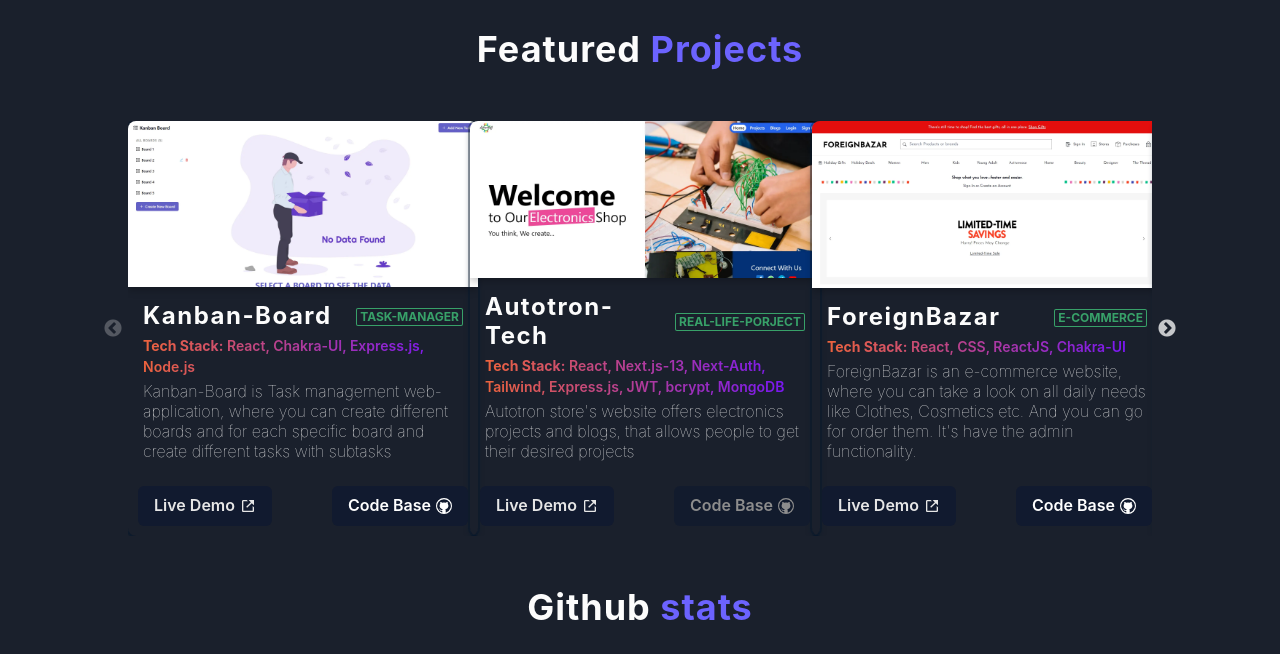
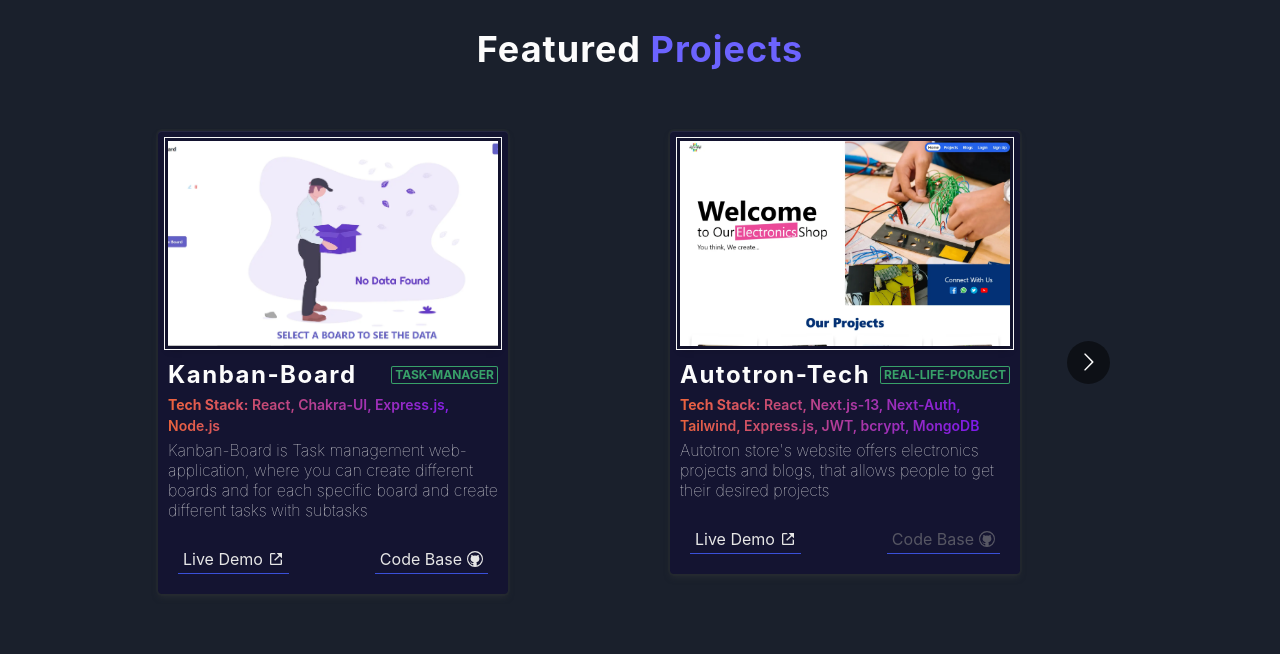
Before and after one commit to Atanu8250/Atanu8250.github.io, a React (Vite) app: page / in a window 1280 px wide. Shown: the part 3680-4334 px from the top of the page. Built offline with nearby package versions, Linux system fonts and the light colour scheme.

Commit message:
projects slider changed

```diff
--- a/package.json
+++ b/package.json
@@ -22,9 +22,8 @@
     "react-dom": "^18.3.1",
     "react-github-calendar": "^4.5.4",
     "react-icons": "^5.4.0",
-    "react-slick": "^0.30.3",
-    "react-tooltip": "^5.28.0",
-    "slick-carousel": "^1.8.1"
+    "react-multi-carousel": "^2.8.5",
+    "react-tooltip": "^5.28.0"
   },
   "devDependencies": {
     "@eslint/js": "^9.17.0",
--- a/src/App.css
+++ b/src/App.css
@@ -567,7 +567,7 @@ p::selection {
     padding-bottom: 20px;
 }
 
-.content h2{
+.content h2 {
     width: 100%;
 }
 
@@ -576,7 +576,7 @@ p::selection {
     color: #c9c9c9;
 }
 
-.content a:hover{
+.content a:hover {
     text-underline-offset: 3px;
 }
 
@@ -646,10 +646,11 @@ p::selection {
     box-shadow: 0 0 0 3px var(--TL-shine-color);
 }
 
-.experience-timeline>.timeline ul li:nth-child(odd) .time{
+.experience-timeline>.timeline ul li:nth-child(odd) .time {
     right: -200px;
 }
-.experience-timeline>.timeline ul li:nth-child(even) .time{
+
+.experience-timeline>.timeline ul li:nth-child(even) .time {
     left: -200px;
 }
 
@@ -709,18 +710,22 @@ p::selection {
     margin: 50px auto;
 }
 
+.carousel-container {
+    padding: 10px 0 10px 30px;
+}
+
 /* Porject - card */
 .ProjectCard {
-    box-shadow: rgba(6, 24, 44, 0.4) 0px 0px 0px 2px, rgba(6, 24, 44, 0.65) 0px 4px 6px -1px, rgba(255, 255, 255, 0.08) 0px 1px 0px inset;
-    border-radius: 8px;
+    box-shadow: rgba(42, 45, 49, 0.4) 0px 0px 0px 2px, rgba(46, 49, 53, 0.65) 0px 4px 6px -1px, rgba(255, 255, 255, 0.08) 0px 1px 0px inset;
+    border-radius: 4px;
     width: 350px;
-    height: 415px;
-    background: #0000;
+    background: #141431;
     overflow: hidden;
+    padding: 10px;
 }
 
 .ProjectCard>div:nth-child(2) {
-    padding: 15px;
+    padding: 15px 0;
 }
 
 .ProjectCard>div:nth-child(3) {
@@ -733,6 +738,8 @@ p::selection {
     background-size: cover;
     background-position: top;
     transition: ease-in-out 8s;
+    outline: 1px solid #f7f7f7;
+    outline-offset: 3px;
 }
 
 /* Slide the image on hover */
@@ -749,7 +756,6 @@ p::selection {
 /* project type tag */
 .ProjectCard>div:nth-child(2)>div:nth-child(1)>span {
     height: fit-content;
-
 }
 
 /* title of the project */
@@ -787,12 +793,24 @@ p::selection {
 /* project card buttons */
 
 .ProjectCard>div:last-child>div>a>button {
-    background-color: #111a2f;
+    all: unset;
+    display: flex;
+    align-items: center;
+    gap: 5px;
     color: #e6e6e6;
-}
-
-.ProjectCard>div:last-child>div>a>button>svg {
-    margin-left: 5px;
+    background: transparent;
+    border-radius: 0;
+    padding: 2px 5px;
+    border-bottom: 1px solid #3a50d9;
+}
+
+/* Disabled button */
+.ProjectCard>div:last-child>div>a[href=""] {
+    pointer-events: none;
+}
+
+.ProjectCard>div:last-child>div>a[href=""]>button {
+    color: #8d8d8d8c;
 }
 
 
@@ -830,8 +848,9 @@ p::selection {
     color: #fff;
 }
 
-
-
+.github-calendar>.react-activity-calendar svg{
+    width: 100%;
+}
 
 
 /* Contact-me */
@@ -1117,13 +1136,17 @@ p::selection {
     }
 
 
+    .carousel-container {
+        padding: 10px 0 10px 10px;
+    }
+
     /* github-stats */
     .github-stats {
         flex-direction: column;
     }
 
-    .react-activity-calendar {
-        width: 90%;
+    .github-calendar{
+        padding: 0 50px;
     }
 
 
@@ -1163,6 +1186,10 @@ p::selection {
         width: 90vw;
     }
 
+    .content {
+        width: fit-content;
+        margin-inline: auto;
+    }
     .content .text {
         font-size: 22px;
     }
@@ -1199,10 +1226,13 @@ p::selection {
         white-space: nowrap;
     }
 
+    #projects>div:nth-child(2) {
+        width: 100vw;
+    }
+
     .ProjectCard {
         margin-inline: auto;
         width: 90%;
-        padding: 0px;
     }
 
 
@@ -1223,6 +1253,10 @@ p::selection {
         font-size: 12px;
     }
 
+    .carousel-container {
+        padding: 10px 0 10px 0;
+    }
+
     /* github-stats */
     #githubStats>div:nth-child(2)>img {
         width: 75%;
@@ -1238,8 +1272,8 @@ p::selection {
         width: 85%;
     }
 
-    .react-activity-calendar {
-        width: 85%;
+    .github-calendar{
+        padding: 0 20px;
     }
 
     /*! Special class inherited from footer section don't use anywhere else  */
--- a/src/Components/Card.jsx
+++ b/src/Components/Card.jsx
@@ -8,7 +8,7 @@ const ProjectCard = ({ title, type, image, description, techStack, github, liveD
     <Flex flexDirection="column" className='ProjectCard'>
       <Box className='cardImg' backgroundImage={image} />
       <Box>
-        <Flex>
+        <Flex flexWrap={'wrap'} gap={'5px'}>
           <Heading size="md">{title}</Heading>
           <Badge variant='outline' colorScheme='green'>{type}</Badge>
         </Flex>
@@ -21,10 +21,10 @@ const ProjectCard = ({ title, type, image, description, techStack, github, liveD
       <Box>
         <HStack>
           <Link href={liveDemo} target="_blank">
-            <Button>Live Demo <BiLinkExternal /></Button>
+            <Button>Live Demo<BiLinkExternal /></Button>
           </Link>
-          <Link href={github} target="_blank" style={{pointerEvents: github ? '' : 'none'}}>
-            <Button style={{backgroundColor: github ? '#111a2f' : '#111a2fbc', color: github ? "#fff": "#8d8d8d"}}>Code Base <VscGithub /></Button>
+          <Link href={github} target="_blank">
+            <Button>Code Base<VscGithub /></Button>
           </Link>
         </HStack>
       </Box>
--- a/src/Pages/Home.jsx
+++ b/src/Pages/Home.jsx
@@ -7,8 +7,6 @@ import 'aos/dist/aos.css'
 import GitHubCalendar from 'react-github-calendar';
 import { Tooltip as ReactTooltip } from 'react-tooltip';
 import { useEffect } from 'react';
-import "slick-carousel/slick/slick.css";
-import "slick-carousel/slick/slick-theme.css";
 import { LuCloudDownload } from 'react-icons/lu'
 import { FaPhoneAlt } from 'react-icons/fa'
 import { SiGmail } from 'react-icons/si'
@@ -19,20 +17,38 @@ import ProjectCard from '../Components/Card';
 import Svg1 from '../Components/Svg1';
 import Svg2 from '../Components/Svg2';
 import Svg3 from '../Components/Svg3';
-import Slider from 'react-slick';
 import Resume from '../Resume/Atanu-karmakar-Resume.pdf'
+import Carousel from 'react-multi-carousel';
+import 'react-multi-carousel/lib/styles.css';
+
+
+const responsive = {
+    superLargeDesktop: {
+        breakpoint: { max: 4000, min: 2200 },
+        items: 5
+    },
+    largeDesktop: {
+        breakpoint: { max: 2200, min: 1920 },
+        items: 4
+    },
+    desktop: {
+        breakpoint: { max: 1920, min: 1075 },
+        items: 3
+    },
+    tablet: {
+        breakpoint: { max: 1075, min: 780 },
+        items: 2
+    },
+    mobile: {
+        breakpoint: { max: 780, min: 0 },
+        items: 1
+    }
+};
 
 const Home = () => {
 
     const form = useRef();
     const toast = useToast()
-
-    const settings = {
-        dots: false,
-        infinite: false,
-        slidesToShow: matchMedia("(max-width: 430px)").matches ? 1 : matchMedia("(max-width: 1024px)").matches ? 2 : 3,
-        slidesToScroll: 1,
-    };
 
     useEffect(() => {
         // * it's from Aos library to to use scroll designing
@@ -257,11 +273,18 @@ const Home = () => {
             {/* show projects */}
             <Box id="projects">
                 <Heading textAlign="center">Featured <span className='themeText'>Projects</span></Heading>
-                <Slider {...settings}>
+                <Carousel
+                    containerClass="carousel-container"
+                    swipeable={true}
+                    draggable={true}
+                    showDots={false}
+                    keyBoardControl={true}
+                    responsive={responsive}
+                    infinite={false}>
                     {
-                        projects.map((project, i) => <ProjectCard key={i} {...project} />)
+                        projects.map((project) => <ProjectCard key={project.id} {...project} />)
                     }
-                </Slider>
+                </Carousel>
             </Box>
 
 
@@ -278,8 +301,8 @@ const Home = () => {
                     <Image src="https://github-readme-streak-stats.herokuapp.com/?user=Atanu8250&layout=compact&hide_border=true&theme=radical" alt="Atanu's current Streaks" />
                 </Center>
 
-                <Center>
-                    <GitHubCalendar username="atanu8250" color="#4a8af4" children={<ReactTooltip html />} />
+                <Center className='github-calendar'>
+                    <GitHubCalendar username="atanu8250" color="#4a8af4" children={<ReactTooltip />} />
                 </Center>
             </Box>
 
```
Also changed, not shown: src/index.js (deleted, +0 -21 lines), 1 other file (tests, documents, lock files or other folders).
